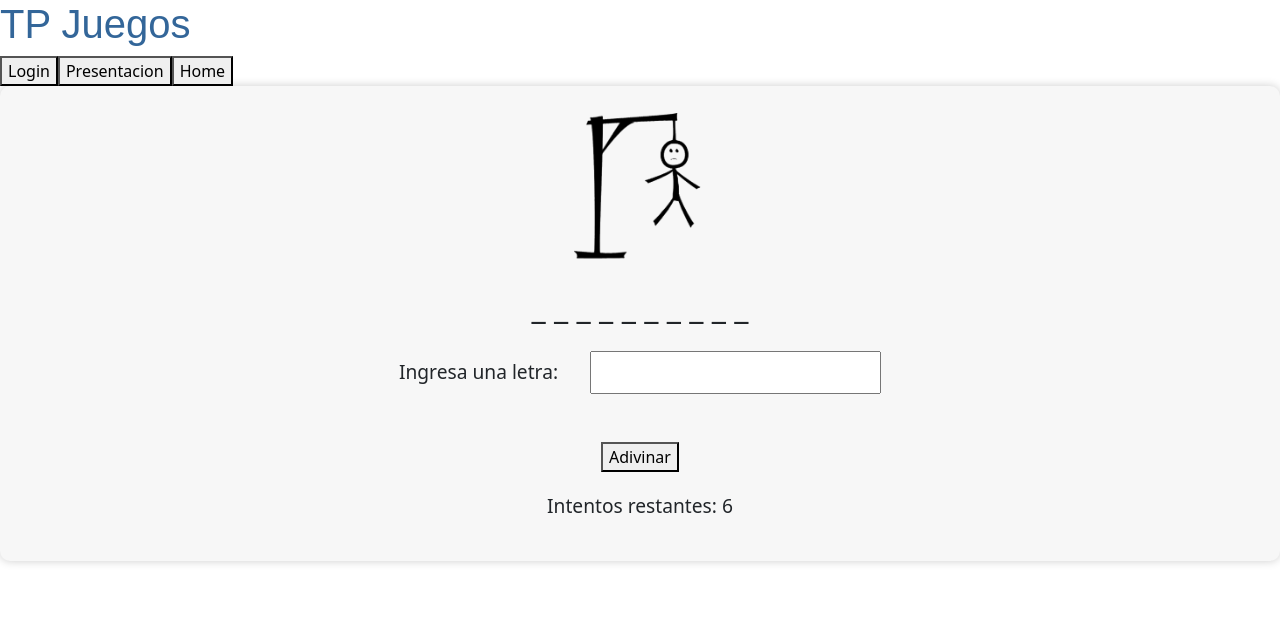
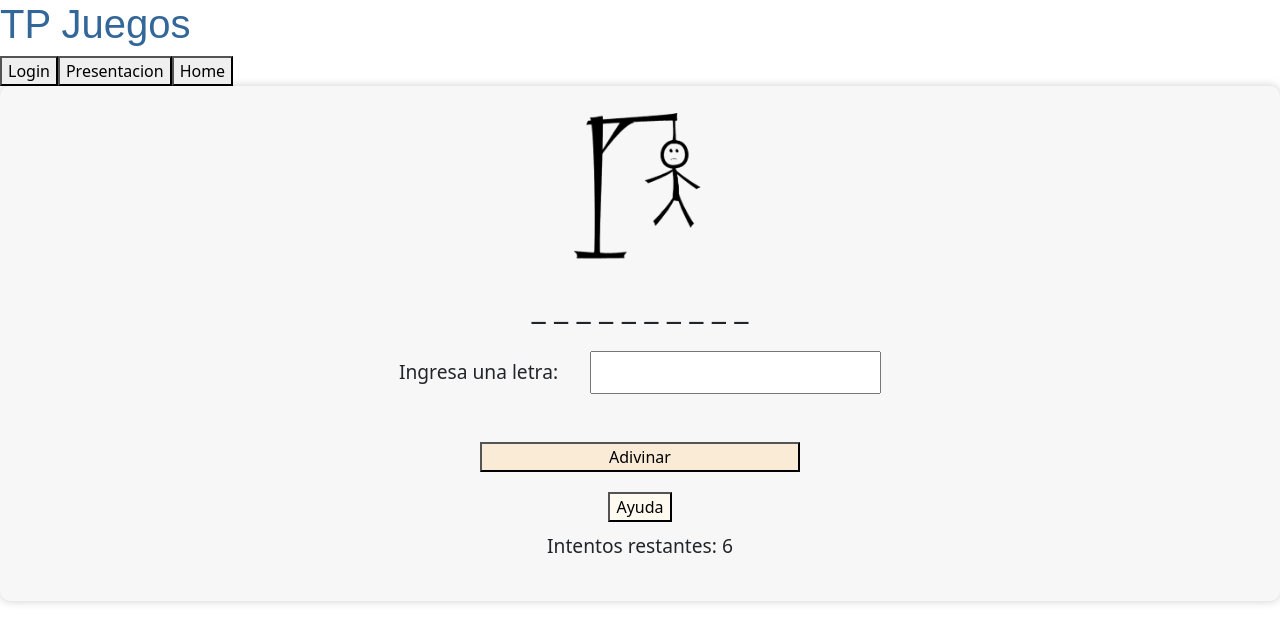
Before and after one commit to santiagonicolassbaglia/TP_JUEGOS, an Angular app: page /juego-ahorcado in a window 1280 px wide. Shown: the top 642 px of the page. Built offline with nearby package versions, Linux system fonts and the light colour scheme.

Commit message:
ahorcado

```diff
--- a/src/app/juego-ahorcado/juego-ahorcado.component.html
+++ b/src/app/juego-ahorcado/juego-ahorcado.component.html
@@ -8,31 +8,42 @@
     <span *ngFor="let letter of palabraOculta">{{ letter }}</span>
   </div>
 
-  <!-- Área para que el jugador ingrese una letra -->
   <div class="guess-input">
     <label for="letterInput" style="margin-right: 2rem; ">Ingresa una letra: </label>
     <input
       type="text"
+      maxlength="1"
       id="letterInput"
       [(ngModel)]="letraInput"
       (keydown.enter)="adivinarLetra()"
     />
     <br>
     <br><br>
-    <button (click)="adivinarLetra()">Adivinar</button>
+    <button (click)="adivinarLetra()" style="
+    width: 20rem;
+    background: antiquewhite;
+">Adivinar</button>
+  </div>
+  <div>
+    <button (click)="generarAyuda()"style="
+    background-color: floralwhite;
+">Ayuda</button>
   </div>
 
-  <!-- Mostrar el número de oportunidades restantes -->
   <div class="attempts-left">
     Intentos restantes: {{ intentosRestantes }}
   </div>
 
-  <!-- Mostrar mensajes de victoria o derrota -->
+
+
   <div class="game-message">
     <p *ngIf="">Ya has ingresado esta letra</p>
 
 
     <p *ngIf="juegoGanado">¡Has ganado!</p>
-    <p *ngIf="juegoTerminado">¡Has perdido! La palabra era "{{ palabraAdivinar }}"</p>
+    <p *ngIf="juegoTerminado">La palabra es "{{ palabraAdivinar }}"</p>
+    <p *ngIf="juegoPerdido">¡Has perdido!"</p>
   </div>
+
+  <button *ngIf="juegoTerminado" (click)="reiniciarJuego()">Jugar de nuevo</button>
 </div>
--- a/src/app/juego-ahorcado/juego-ahorcado.component.ts
+++ b/src/app/juego-ahorcado/juego-ahorcado.component.ts
@@ -11,6 +11,7 @@ export class JuegoAhorcadoComponent implements OnInit {
   letrasAdivinadas: string[] = [];
   intentosRestantes: number = 6;
   juegoTerminado: boolean = false;
+  juegoPerdido: boolean = false;
   juegoGanado: boolean = false;
   letraInput: string = "";
 
@@ -49,6 +50,7 @@ export class JuegoAhorcadoComponent implements OnInit {
     } else {
       this.intentosRestantes--;
       if (this.intentosRestantes === 0) {
+        this.juegoPerdido = true;
         this.juegoTerminado = true;
       }
     }
@@ -71,7 +73,28 @@ export class JuegoAhorcadoComponent implements OnInit {
     this.intentosRestantes = 6;
     this.juegoTerminado = false;
     this.juegoGanado = false;
+    this.juegoPerdido = false;
     this.letrasAdivinadas = [];
     this.letraInput = "";
   }
+
+  generarAyuda(): void {
+    const palabraOcultaStr = this.palabraOculta.join('');
+    const letrasNoAdivinadas = palabraOcultaStr.split('_');
+    const letrasRestantes = 'abcdefghijklmnopqrstuvwxyz'.split('').filter(letra => !this.letrasAdivinadas.includes(letra));
+    const letrasDisponibles = letrasRestantes.filter(letra => !letrasNoAdivinadas.includes(letra));
+
+    if (letrasDisponibles.length === 0) {
+      return;
+    }
+
+    const letrasEnPalabra = letrasDisponibles.filter(letra => this.palabraAdivinar.includes(letra));
+
+    if (letrasEnPalabra.length === 0) {
+      return;
+    }
+
+    const letraAleatoria = letrasEnPalabra[Math.floor(Math.random() * letrasEnPalabra.length)];
+    this.letraInput = letraAleatoria;
+  }
 }
```
